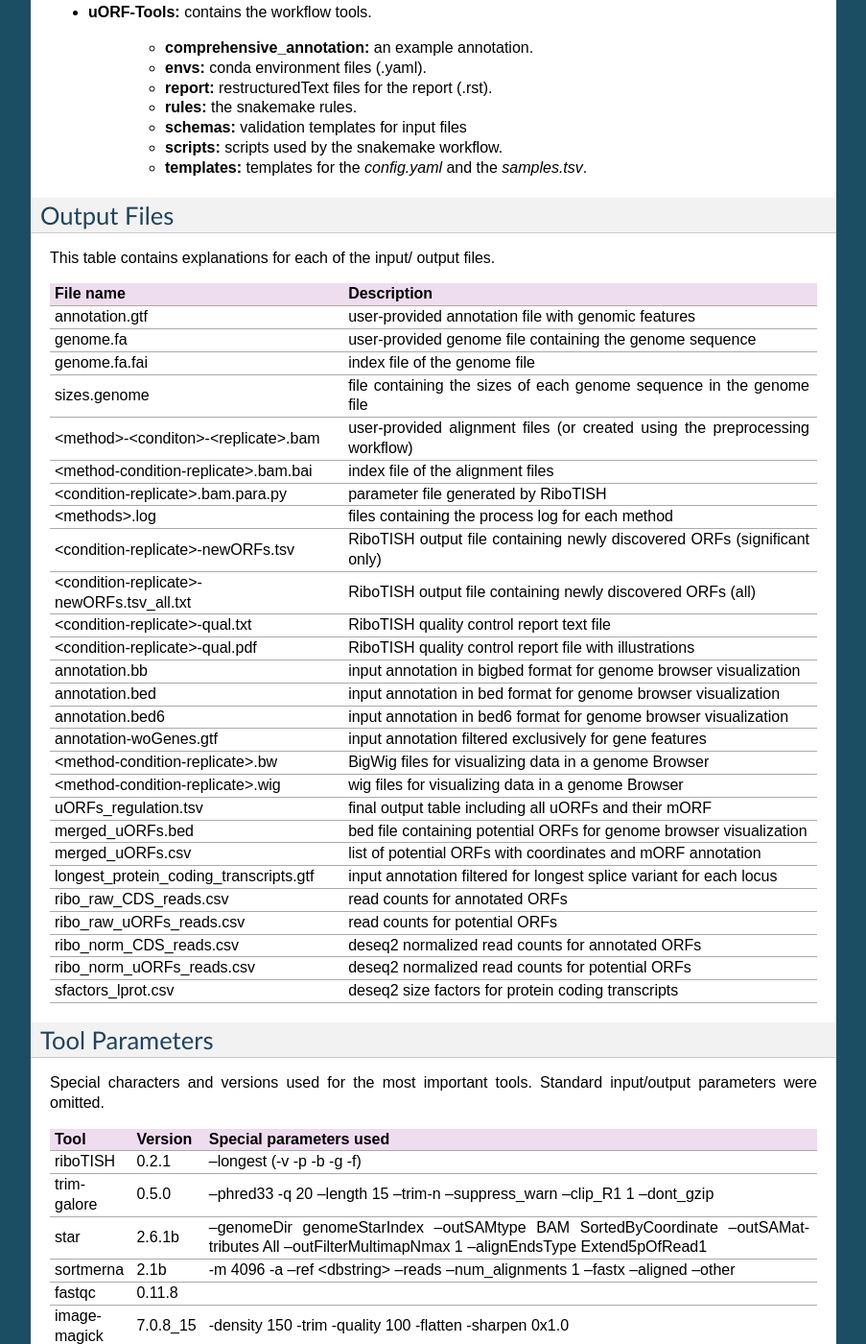
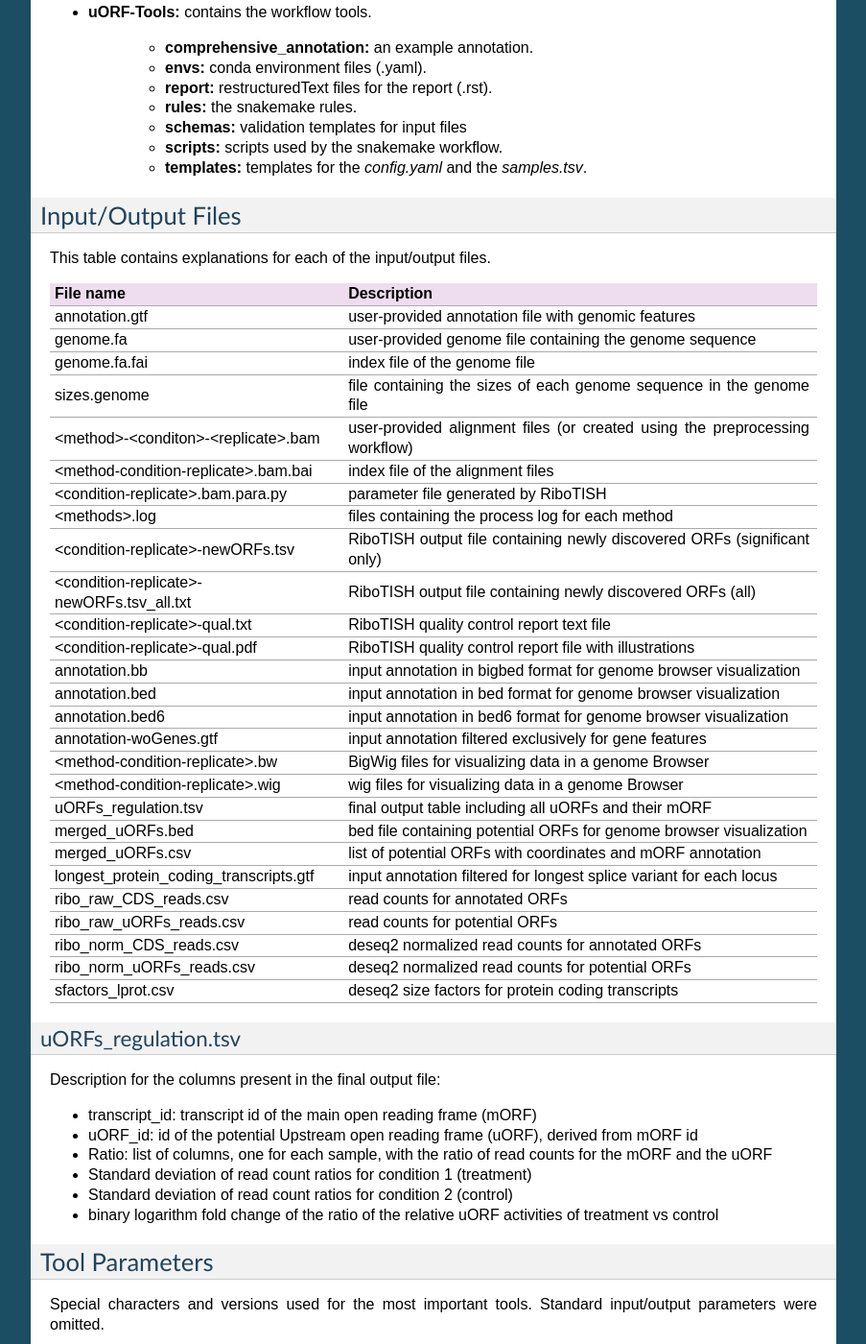
Before and after one commit to RickGelhausen/uORF-Tools_ReadTheDocs, a Sphinx documentation site: the page built from docs/source/overview.rst, in a window 1280 px wide and 1400 px high, scrolled down 1998 px. Shown: the whole window at 96% size, without its empty margins (198-1101 px from the left). Built offline with Sphinx 7.4.7, drawn with Linux system fonts in a browser that asks for light colours; cross-references to code outside the pages are shown as plain code; some of the changed text lies outside the part shown.

Commit message:
fixed version numbers and added output description

```diff
--- a/docs/source/example-workflow.rst
+++ b/docs/source/example-workflow.rst
@@ -23,8 +23,8 @@ We then download the latest version of the **uORF-Tools** into the newly created
 
 .. code-block:: bash
 
-    $ wget https://github.com/Biochemistry1-FFM/uORF-Tools/archive/3.1.1.tar.gz
-    $ tar -xzf 3.1.1.tar.gz; mv uORF-Tools-3.1.1 uORF-Tools; rm 3.1.1.tar.gz;
+    $ wget https://github.com/Biochemistry1-FFM/uORF-Tools/archive/3.1.2.tar.gz
+    $ tar -xzf 3.1.2.tar.gz; mv uORF-Tools-3.1.2 uORF-Tools; rm 3.1.2.tar.gz;
 
 Retrieve and prepare input files
 ================================
--- a/docs/source/overview.rst
+++ b/docs/source/overview.rst
@@ -67,10 +67,10 @@ The output is written to a directory structure that corresponds to the workflow
 	- **scripts:** scripts used by the snakemake workflow.
 	- **templates:** templates for the *config.yaml* and the *samples.tsv*.
 
-Output Files
-============
+Input/Output Files
+==================
 
-This table contains explanations for each of the input/ output files.
+This table contains explanations for each of the input/output files.
 
 +-------------------------------------------+----------------------------------------------------------------------------------------------+
 | File name                                 | Description                                                                                  |
@@ -130,6 +130,16 @@ This table contains explanations for each of the input/ output files.
 | sfactors_lprot.csv                        | deseq2 size factors for protein coding transcripts                                           |
 +-------------------------------------------+----------------------------------------------------------------------------------------------+
 
+uORFs_regulation.tsv
+********************
+Description for the columns present in the final output file:
+
+• transcript_id: transcript id of the main open reading frame (mORF)
+• uORF_id: id of the potential Upstream open reading frame (uORF), derived from mORF id
+• Ratio: list of columns, one for each sample, with the ratio of read counts for the mORF and the uORF
+• Standard deviation of read count ratios for condition 1 (treatment)
+• Standard deviation of read count ratios for condition 2 (control)
+• binary logarithm fold change of the ratio of the relative uORF activities of treatment vs control
 
 Tool Parameters
 ===============
--- a/docs/source/preprocessing-workflow.rst
+++ b/docs/source/preprocessing-workflow.rst
@@ -23,8 +23,8 @@ We then download the latest version of the uORF-Tools into the newly created pro
 
 .. code-block:: bash
 
-    $ wget https://github.com/Biochemistry1-FFM/uORF-Tools/archive/3.1.1.tar.gz
-    $ tar -xzf 3.1.1.tar.gz; mv uORF-Tools-3.1.1 uORF-Tools; rm 3.1.1.tar.gz;
+    $ wget https://github.com/Biochemistry1-FFM/uORF-Tools/archive/3.1.2.tar.gz
+    $ tar -xzf 3.1.2.tar.gz; mv uORF-Tools-3.1.2 uORF-Tools; rm 3.1.2.tar.gz;
 
 Retrieve and prepare input files
 ================================
```
